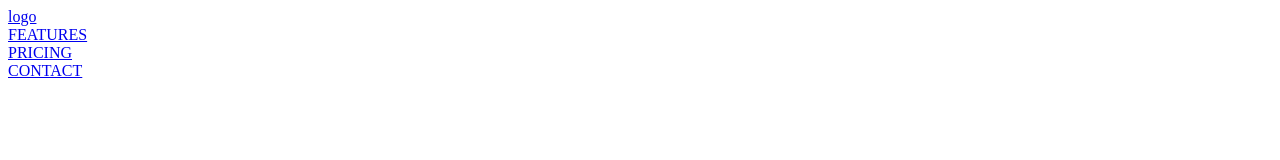
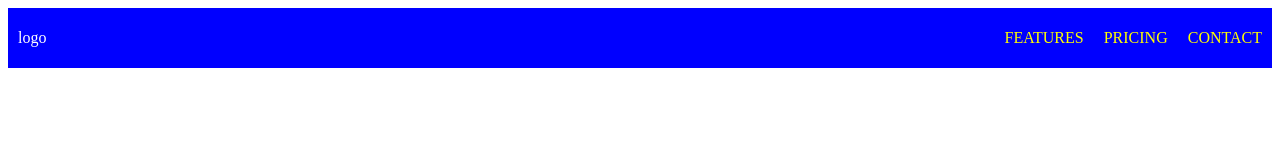
Before and after one commit to mutyola/odin-landing-page, a plain HTML site: page index.html in a window 1280 px wide. Drawn offline with Linux system fonts and the light colour scheme.

Commit message:
Added main.css link to index

```diff
--- a/index.html
+++ b/index.html
@@ -2,6 +2,7 @@
 <html>
 <head>
 	<title>LOCO</title>
+	<link rel="stylesheet" type="text/css" href="assets/main.css">
 </head>
 <body>
 	<div class="header">
```
